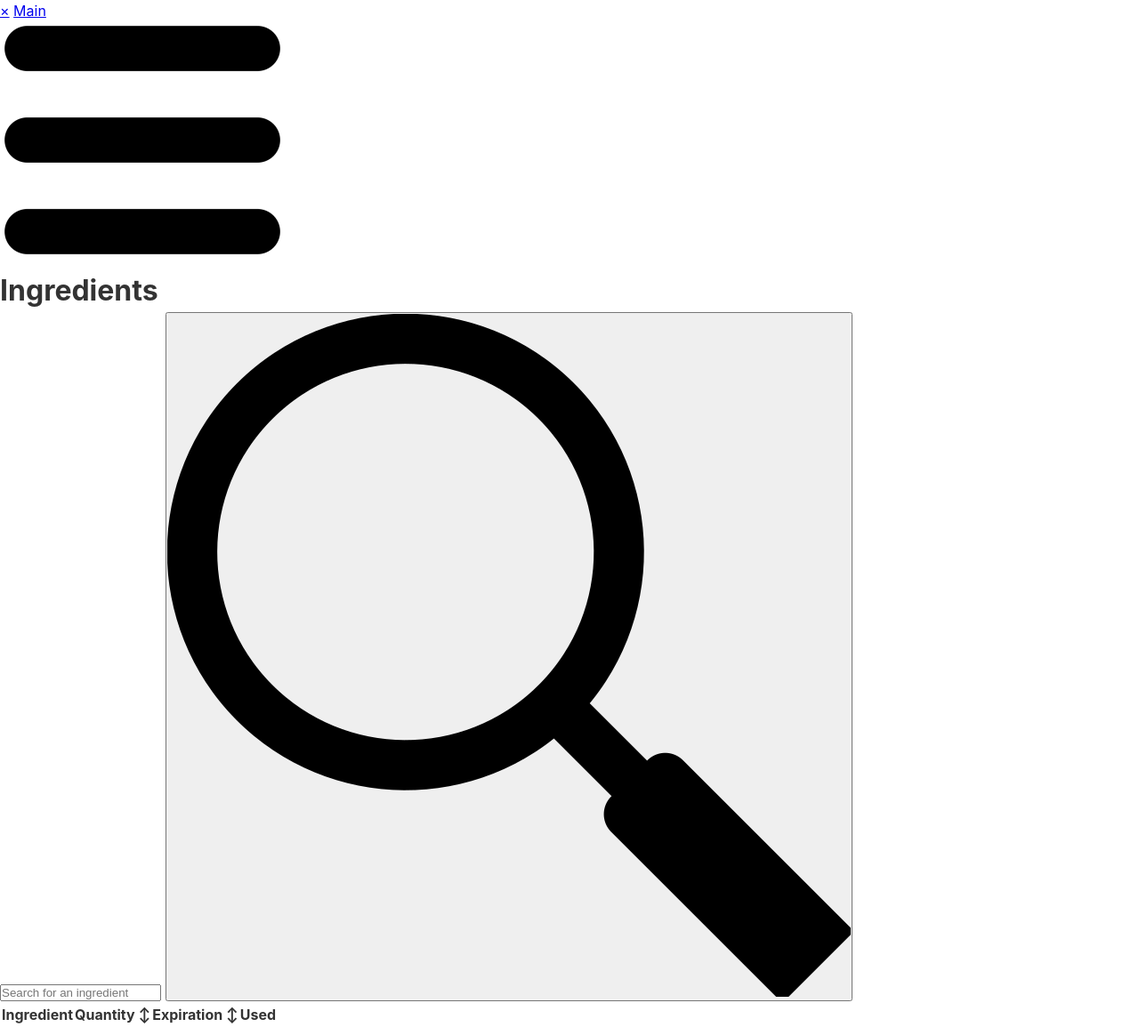
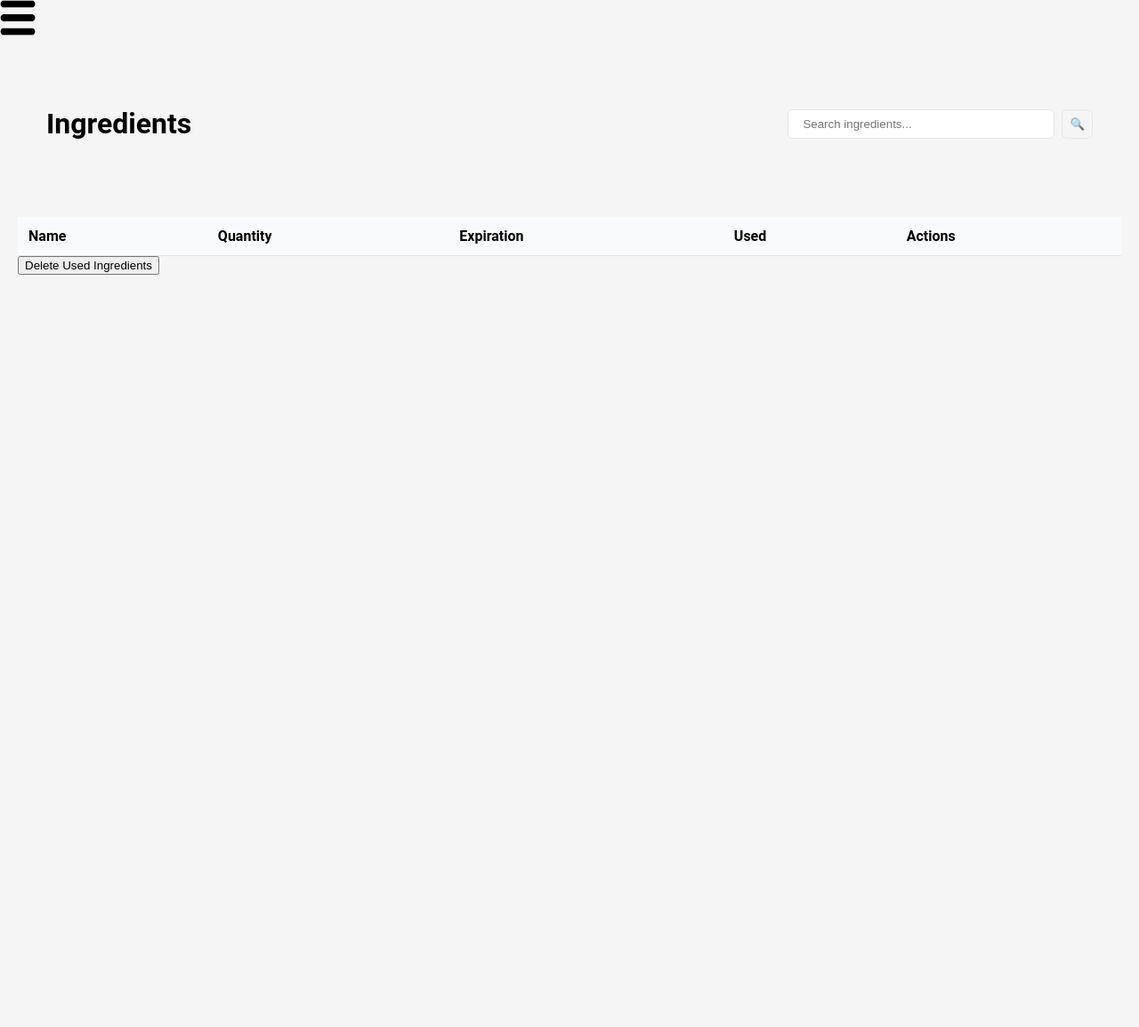
Before and after one commit to Daidanny008/PantryLens-AI, a Flask app: page /inventory in a window 1280 px wide. Shown: the whole page at 89% size. After the commit the page ends 309 px from the top, so only its background shows below. Run offline with Flask 3, Linux system fonts and the light colour scheme; lists and menus that the app fills with data are empty.

Commit message:
GREAT APOLOGIES, I FIXED UR CODE BACK, :D

```diff
--- a/static/CSS/Ingredients.css
+++ b/static/CSS/Ingredients.css
@@ -1,89 +1,83 @@
-/* Reset and base styles */
-* {
+body{
+    background-color: #f5f5f5;
+    font-family: 'Roboto', sans-serif;
     margin: 0;
     padding: 0;
-    box-sizing: border-box;
 }
 
-body {
-    font-family: -apple-system, BlinkMacSystemFont, 'Segoe UI', Roboto, Oxygen, Ubuntu, Cantarell, sans-serif;
-    line-height: 1.5;
-    color: #333;
+.openMenuBtn {
+    font-size: 30px;
+    cursor: pointer;
+    width: 40px;
+    height: 40px;
+    border: 0;
+    outline: none;
 }
 
-/* Layout */
-.layout {
-    display: flex;
-    min-height: 100vh;
+.menu {
+    height: 100%;
+    width: 0;
+    position: fixed;
+    top: 0;
+    left: 0;
+    background-color: #111;
+    overflow-x: hidden;
+    padding-top: 60px;
+    transition: 0.5s;
 }
 
-/* Sidebar styles */
-.sidebar {
-    width: 250px;
-    background-color: #f3f4f6;
-    padding: 1rem;
-    border-right: 1px solid #e5e7eb;
+.menu a {
+    padding: 8px 8px 8px 32px;
+    text-decoration: none;
+    font-size: 25px;
+    color: #818181;
+    display: block;
+    transition: 0.3s;
 }
 
-.sidebar-header {
-    padding: 1rem 0;
+.menu a:hover {
+    color: #f1f1f1;
 }
 
-.menu-button {
-    display: none;
-    background: none;
-    border: none;
-    font-size: 1.5rem;
-    cursor: pointer;
-    padding: 0.5rem;
+.menu .closeMenuBtn {
+    position: absolute;
+    top: 0;
+    right: 25px;
+    font-size: 36px;
+    margin-left: 50px;
 }
 
-.sidebar-nav {
-    display: flex;
-    flex-direction: column;
-    gap: 0.5rem;
+.main {
+    transition: margin-left .5s;
+    padding: 20px;
 }
 
-.nav-link {
-    text-decoration: none;
-    color: #374151;
-    padding: 0.75rem 1rem;
-    border-radius: 0.5rem;
-    transition: background-color 0.2s;
-}
-
-.nav-link:hover,
-.nav-link.active {
-    background-color: #e5e7eb;
-}
-
-/* Main content styles */
-.main-content {
+.mainContent {
     flex: 1;
     padding: 2rem;
     overflow-x: auto;
 }
 
-.page-header {
+.pageHeader {
     display: flex;
     justify-content: space-between;
     align-items: center;
     margin-bottom: 2rem;
 }
 
-.search-container {
+.searchContainer {
     display: flex;
     gap: 0.5rem;
 }
 
-.search-input {
+.searchInput {
     padding: 0.5rem 1rem;
     border: 1px solid #e5e7eb;
     border-radius: 0.375rem;
     width: 300px;
 }
 
-.search-button {
+.searchButton {
     padding: 0.5rem;
     background: none;
     border: 1px solid #e5e7eb;
@@ -92,23 +86,23 @@ body {
 }
 
 /* Table styles */
-.table-container {
+.tableContainer {
     overflow-x: auto;
 }
 
-.ingredients-table {
+.ingredientsTable {
     width: 100%;
     border-collapse: collapse;
     text-align: left;
 }
 
-.ingredients-table th,
-.ingredients-table td {
+.ingredientsTable th,
+.ingredientsTable td {
     padding: 0.75rem;
     border-bottom: 1px solid #e5e7eb;
 }
 
-.ingredients-table th {
+.ingredientsTable th {
     background-color: #f9fafb;
     font-weight: 600;
 }
@@ -117,48 +111,14 @@ body {
     cursor: pointer;
 }
 
-.sort-icon {
+.sortIcon {
     display: inline-block;
     margin-left: 0.25rem;
 }
 
-.checkbox {
-    width: 1rem;
-    height: 1rem;
+@media screen and (max-height: 450px) {
+    .menu {padding-top: 15px;}
+    .menu a {font-size: 18px;}
+    .search-container {width: 100%;}
+    .search-input {width: 100%;}
 }
-
-/* Responsive styles */
-@media (max-width: 768px) {
-    .layout {
-        flex-direction: column;
-    }
-
-    .sidebar {
-        width: 100%;
-    }
-
-    .menu-button {
-        display: block;
-    }
-
-    .sidebar-nav {
-        display: none;
-    }
-
-    .sidebar-nav.active {
-        display: flex;
-    }
-
-    .page-header {
-        flex-direction: column;
-        gap: 1rem;
-    }
-
-    .search-container {
-        width: 100%;
-    }
-
-    .search-input {
-        width: 100%;
-    }
-}
--- a/static/JavaScript/Main.js
+++ b/static/JavaScript/Main.js
@@ -1,3 +1,96 @@
+const ingredients = JSON.parse(localStorage.getItem('ingredients')) || [];
+
+function saveIngredients() {
+  localStorage.setItem('ingredients', JSON.stringify(ingredients));
+}
+
+function addIngredient(id, name, quantity, expiration) {
+  const existingIngredient = ingredients.find(ingredient => ingredient.name === name);
+  if (existingIngredient) {
+    const currentQuantity = parseFloat(existingIngredient.quantity);
+    const additionalQuantity = parseFloat(quantity);
+    if (!isNaN(currentQuantity) && !isNaN(additionalQuantity)) {
+      existingIngredient.quantity = `${currentQuantity + additionalQuantity} g`;
+    }
+  } else {
+    ingredients.push({
+      id: id,
+      name: name,
+      quantity: quantity,
+      expiration: expiration,
+      used: false
+    });
+  }
+  saveIngredients();
+  renderIngredients();
+}
+
+document.getElementById('addIngredientForm').addEventListener('submit', function(event) {
+  event.preventDefault();
+  const name = document.getElementById('ingredientName').value;
+  const quantity = document.getElementById('ingredientQuantity').value;
+  const expiration = document.getElementById('ingredientExpiration').value;
+  addIngredient(Date.now().toString(), name, quantity, expiration);
+  alert('Ingredient added successfully!');
+  document.getElementById('addIngredientForm').reset();
+});
+
+function useIngredient(name, usedQuantity) {
+  const ingredient = ingredients.find(i => i.name === name);
+  if (ingredient) {
+    const currentQuantity = parseFloat(ingredient.quantity);
+    const usedQty = parseFloat(usedQuantity);
+    if (!isNaN(currentQuantity) && !isNaN(usedQty)) {
+      ingredient.quantity = `${currentQuantity - usedQty} g`;
+      ingredient.used = true;
+    }
+  }
+  saveIngredients();
+  renderIngredients();
+}
+
+function deleteIngredient(name) {
+  const index = ingredients.findIndex(i => i.name === name);
+  if (index !== -1) {
+    ingredients.splice(index, 1);
+  }
+  saveIngredients();
+  renderIngredients();
+}
+
+function deleteUsedIngredients() {
+  for (let i = ingredients.length - 1; i >= 0; i--) {
+    if (ingredients[i].used) {
+      ingredients.splice(i, 1);
+    }
+  }
+  saveIngredients();
+  renderIngredients();
+}
+
+function renderIngredients() {
+  const ingredientsTableBody = document.getElementById('ingredientsTable').querySelector('tbody');
+  ingredientsTableBody.innerHTML = ''; // Clear the table body
+  ingredients.forEach(ingredient => {
+    const row = document.createElement('tr');
+    row.innerHTML = `
+      <td>${ingredient.name}</td>
+      <td>${ingredient.quantity}</td>
+      <td>${ingredient.expiration}</td>
+      <td>${ingredient.used ? 'Yes' : 'No'}</td>
+      <td>
+        <input type="number" placeholder="Used quantity" id="usedQuantity-${ingredient.name}">
+        <button onclick="useIngredient('${ingredient.name}', document.getElementById('usedQuantity-${ingredient.name}').value)">Use</button>
+        <button onclick="deleteIngredient('${ingredient.name}')">Delete</button>
+      </td>
+    `;
+    ingredientsTableBody.appendChild(row);
+  });
+}
+
+// Initial render
+renderIngredients();
+
 // Sort state
 let currentSort = {
   column: null,
--- a/templates/Ingredients.html
+++ b/templates/Ingredients.html
@@ -3,8 +3,8 @@
 <head>
     <meta charset="UTF-8">
     <meta name="viewport" content="width=device-width, initial-scale=1.0">
-    <title>Document</title>
-    <link rel="stylesheet" href="{{ url_for('static', filename='CSS/Ingredients.css') }}">
+    <title>Inventory</title>
+    <link rel="stylesheet" href="{{ url_for('static', filename='CSS/Ingredients.css')}}">
 </head>
 <body>
     <div class="menu" id="myMenu">
@@ -14,34 +14,59 @@
 
     <span style="font-size:30px;cursor:pointer" onclick="openMenu()"><img class="openMenuBtn" src="{{ url_for('static', filename='Pictures/menu-icon-24.png')}}"></span>
 
-    <div class="main">
-        <h1>Ingredients</h1>
-        <div class="searchContainer">
-            <input type="text" placeholder="Search for an ingredient" class="searchBar">
-            <button class="searchButton" type="submit">
-                <img class="searchIcon" src="{{ url_for('static', filename='Pictures/768px-Magnifying_glass_icon.png')}}">
-            </button>
-        </div>
+    <div class="main" id="main">
+        <main class="mainContent">
+            <div class="pageHeader">
+                <h1>Ingredients</h1>
+                <div class="searchContainer">
+                    <input type="search" placeholder="Search ingredients..." class="searchInput">
+                    <button class="searchButton">🔍</button>
+                </div>
+            </div>
+        </main>
 
         <div class="tableContainer">
-            <table class="ingredientsTable">
+            <table class="ingredientsTable" id="ingredientsTable">
                 <thead>
                     <tr>
-                        <th>Ingredient</th>
-                        <th class="sortable" data-sort="quantity">
-                            Quantity <span class="sortIcon">↕</span>
-                        </th>
-                        <th class="sortable" data-sort="expiration">
-                            Expiration <span class="sortIcon">↕</span>
-                        </th>
+                        <th>Name</th>
+                        <th>Quantity</th>
+                        <th>Expiration</th>
                         <th>Used</th>
+                        <th>Actions</th>
                     </tr>
                 </thead>
-                <tbody id="ingredientsTableBody">
+                <tbody>
+                    <!-- Ingredients will be dynamically added here -->
                 </tbody>
             </table>
         </div>
+
+        <button onclick="deleteUsedIngredients()">Delete Used Ingredients</button>
     </div>
+
+    <script>
+        document.addEventListener('DOMContentLoaded', function() {
+            const ingredients = JSON.parse(localStorage.getItem('ingredients')) || [];
+            const ingredientsTableBody = document.getElementById('ingredientsTable').querySelector('tbody');
+            ingredientsTableBody.innerHTML = ''; // Clear the table body
+            ingredients.forEach(ingredient => {
+                const row = document.createElement('tr');
+                row.innerHTML = `
+                    <td>${ingredient.name}</td>
+                    <td>${ingredient.quantity}</td>
+                    <td>${ingredient.expiration}</td>
+                    <td>${ingredient.used ? 'Yes' : 'No'}</td>
+                    <td>
+                        <input type="number" placeholder="Used quantity" id="usedQuantity-${ingredient.name}">
+                        <button onclick="useIngredient('${ingredient.name}', document.getElementById('usedQuantity-${ingredient.name}').value)">Use</button>
+                        <button onclick="deleteIngredient('${ingredient.name}')">Delete</button>
+                    </td>
+                `;
+                ingredientsTableBody.appendChild(row);
+            });
+        });
+    </script>
     <script src="{{ url_for('static', filename='JavaScript/Main.js')}}"></script>
 </body>
 </html>
```
Also changed, not shown: templates/PantryLensMain.html (+16 -5 lines), static/CSS/Main.css (line endings or trailing spaces).
